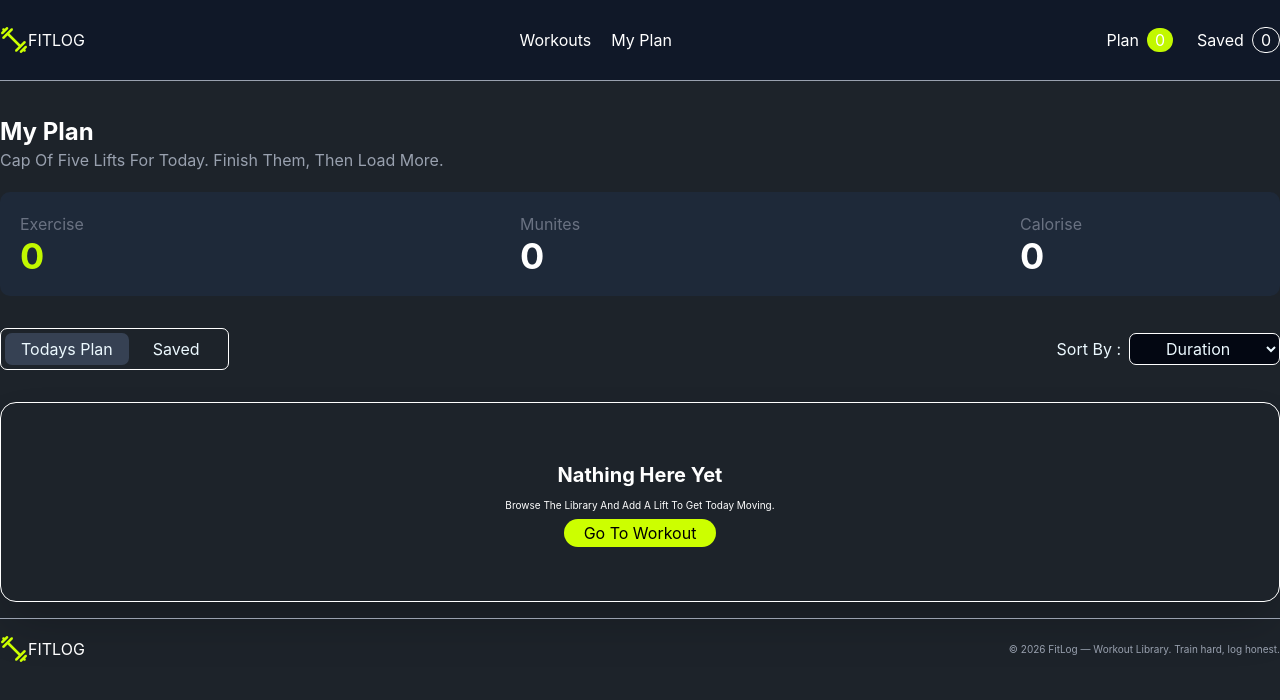
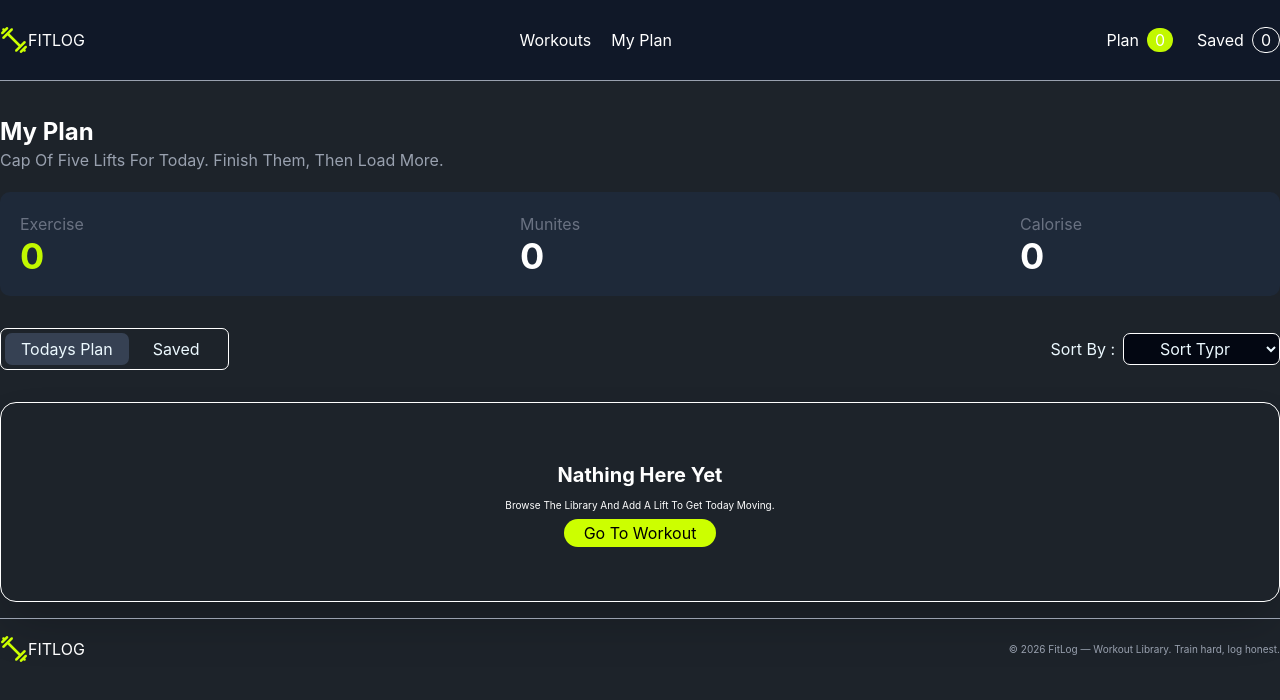
Before and after one commit to Hasan200826/fit-log, a Next.js app: page /plane in a window 1280 px wide. Shown: the top 700 px of the page. Built offline with nearby package versions, Linux system fonts and the light colour scheme.

Commit message:
second commit

```diff
--- a/components/MyPlaneDeshBord.tsx
+++ b/components/MyPlaneDeshBord.tsx
@@ -6,7 +6,7 @@ import ToDayPlan from './ToDayPlan';
 import SaveBox from './SaveBox';
 const MyPlaneDeshBord = () => {
   const [MyPlaneBtn,setMyPlaneBtn]=useState('todayplan');
-  const {todayPlan,saved} = useContext(DataProvider)
+  const {todayPlan,settodayPlan,saved,setSaved} = useContext(DataProvider)
 
   console.log('todayplane=',todayPlan);
   console.log('saved=',saved);
@@ -15,7 +15,22 @@ const MyPlaneDeshBord = () => {
   function handleBtn (btntype:string){
     setMyPlaneBtn(btntype)
   }
+  const handleSelection = (e)=>{
+    if(e.target.value==='duration'){
+      settodayPlan([...todayPlan].sort((a,b)=>b.duration - a.duration));
+      setSaved([...saved].sort((a,b)=>b.duration - a.duration));
+    }else if(e.target.value==='Calories') {
+      settodayPlan([...todayPlan].sort((a,b)=>b.caloriesBurned - a.caloriesBurned))
+      setSaved([...saved].sort((a,b)=>b.caloriesBurned - a.caloriesBurned))
+    }else if(e.target.value==='Rating'){
+      settodayPlan([...todayPlan].sort((a,b)=>b.rating - a.rating))
+      setSaved([...saved].sort((a,b)=>b.rating - a.rating))
+    }else{
+      settodayPlan([...todayPlan])
+      setSaved([...saved])
+    }
 
+  }
 
   return (
     <div className=' container mx-auto'>
@@ -30,10 +45,13 @@ const MyPlaneDeshBord = () => {
           </div>
           <div className=' flex items-center gap-2 capitalize'>
             <p>sort by :</p>
-            <select name="" id="" className=' px-8 py-1 capitalize outline-0 border-1 border-white rounded-[7px] bg-gray-950 '>
-              <option value="">duration</option>
-              <option value="">Calories</option>
-              <option value="">Rating</option>
+            <select
+            onClick={handleSelection }
+            name="" id="" className=' px-8 py-1 capitalize outline-0 border-1 border-white rounded-[7px] bg-gray-950 '>
+              <option value="">Sort Typr</option>
+              <option value="duration">duration</option>
+              <option value="Calories">Calories</option>
+              <option value="Rating">Rating</option>
             </select>
           </div>
        </div>
```
